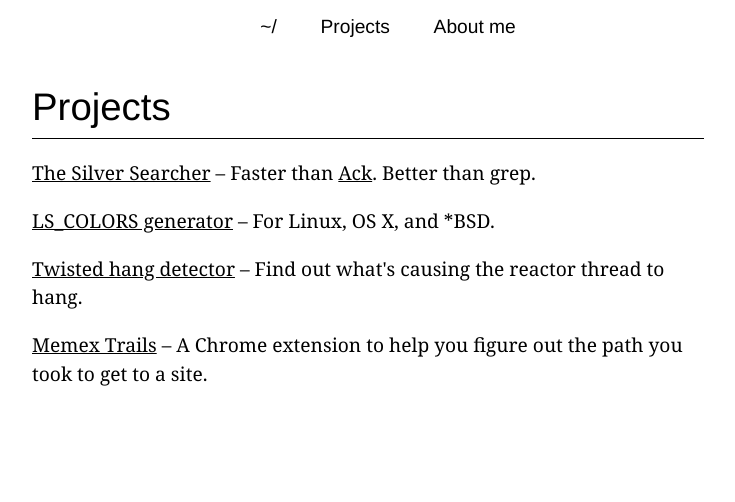
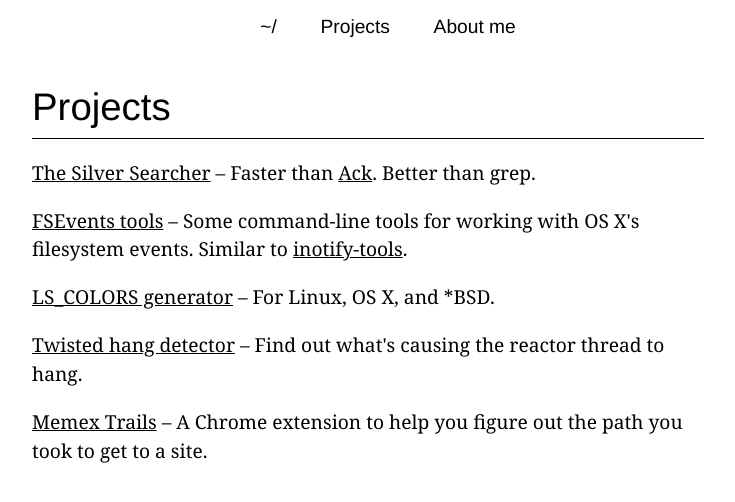
Before and after one commit to ggreer/geoff.greer.fm, a Jekyll site: the page built from projects.html, in a window 1280 px wide. Shown: the top 502 px of the page, without its empty margins (272-1007 px from the left). Built offline with Jekyll 4.4.1, drawn with Linux system fonts in a browser that asks for light colours.

Commit message:
Add link to fsevents tools

```diff
--- a/projects.html
+++ b/projects.html
@@ -5,6 +5,9 @@
 
 <p>
     <a href="https://github.com/ggreer/the_silver_searcher">The Silver Searcher</a> – Faster than <a href="http://betterthangrep.com/">Ack</a>. Better than grep.
+</p>
+<p>
+    <a href="https://github.com/ggreer/fsevents-tools">FSEvents tools</a> – Some command-line tools for working with OS X's filesystem events. Similar to <a href="https://github.com/rvoicilas/inotify-tools">inotify-tools</a>.
 </p>
 <p>
     <a href="/lscolors">LS_COLORS generator</a> – For Linux, OS X, and *BSD.
```
